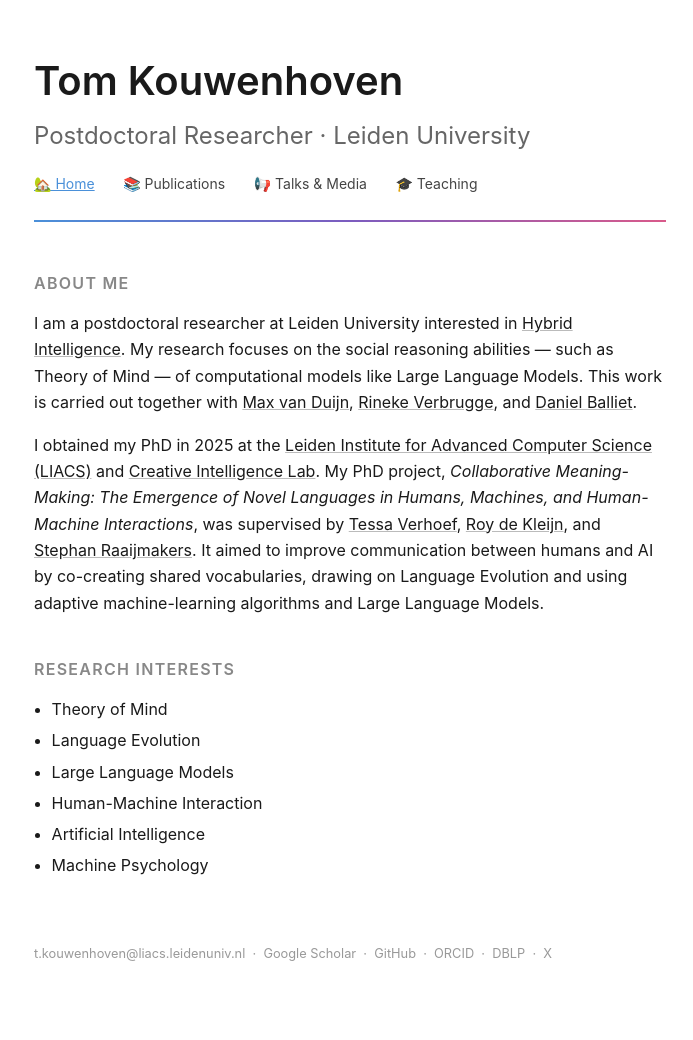
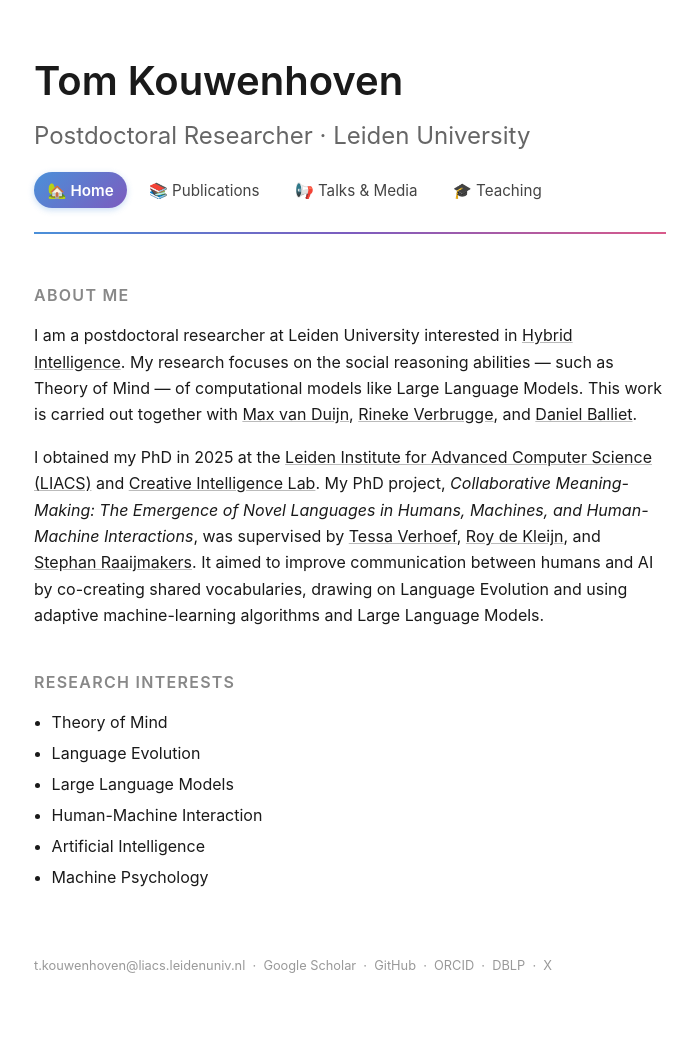
Before and after one commit to tomkouwenhoven/tomkouwenhoven.github.io, a Jekyll site: the page built from index.md, in a window 1280 px wide. Shown: the whole page, without its empty margins (290-983 px from the left). Built offline with Jekyll 4.4.1, drawn with Linux system fonts in a browser that asks for light colours.

```diff
--- a/assets/style.css
+++ b/assets/style.css
@@ -41,21 +41,31 @@ header {
 }
 
 nav {
-  margin-top: 0.85rem;
+  margin-top: 1rem;
+  display: flex;
+  gap: 0.5rem;
+  flex-wrap: wrap;
 }
 
 nav a {
-  font-size: 0.875rem;
+  font-size: 0.95rem;
   color: #444;
   text-decoration: none;
-  margin-right: 1.5rem;
-  transition: color 0.2s ease;
+  padding: 0.35rem 0.85rem;
+  border-radius: 20px;
+  transition: color 0.25s ease, background 0.25s ease, box-shadow 0.25s ease;
 }
 
-nav a:hover,
+nav a:hover {
+  color: #4a90d9;
+  background: rgba(74, 144, 217, 0.08);
+}
+
 nav a.active {
-  color: #4a90d9;
-  text-decoration: underline;
+  color: #fff;
+  font-weight: 600;
+  background: linear-gradient(135deg, #4a90d9, #7c5cbf);
+  box-shadow: 0 2px 6px rgba(74, 144, 217, 0.3);
 }
 
 /* Main content */
@@ -186,9 +196,9 @@ ol.bibliography li:hover {
 .pub-details summary::after {
   content: "▸";
   position: absolute;
-  bottom: 0.65rem;
-  right: 0.75rem;
-  font-size: 1.1rem;
+  bottom: -1rem;
+  right: 0.1rem;
+  font-size: 2rem;
   color: #aaa;
   transition: color 0.2s ease, transform 0.2s ease;
 }
```
Also changed, not shown: bibliography.bib (+13 -23 lines).
